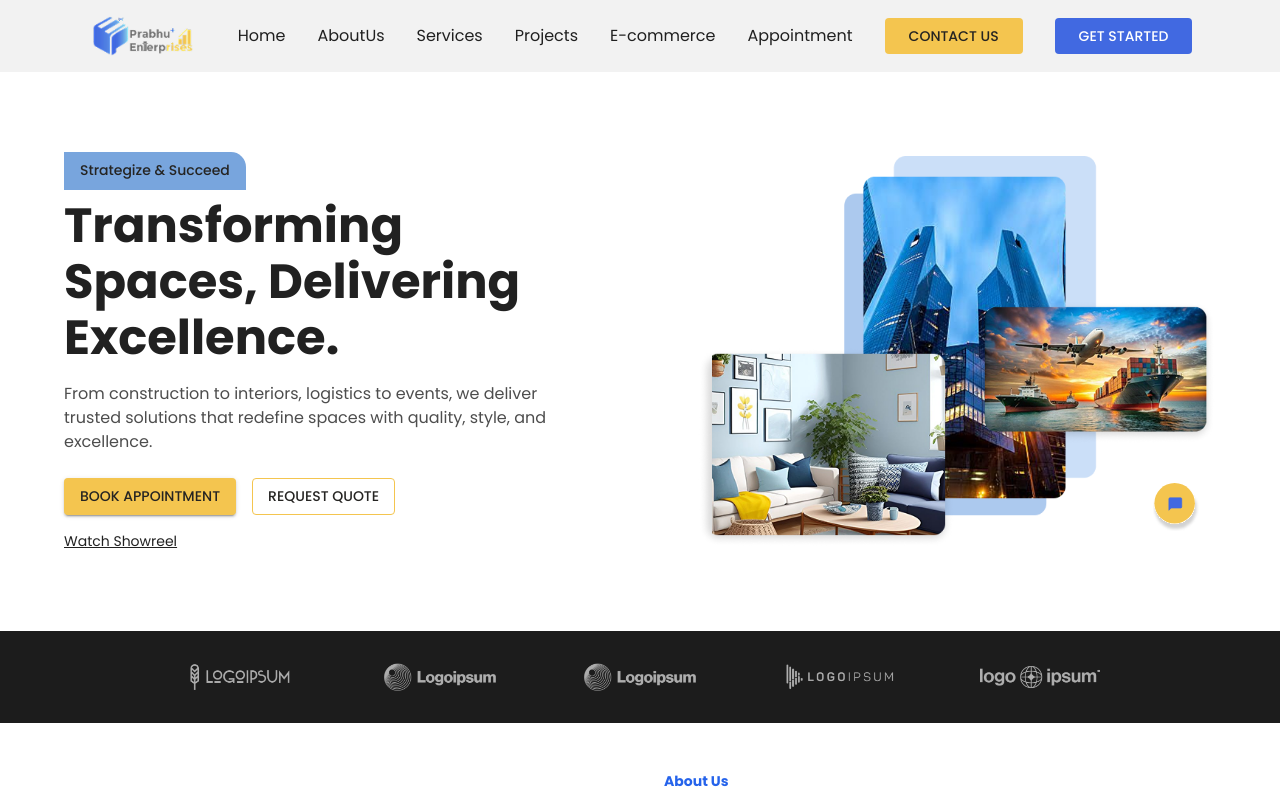
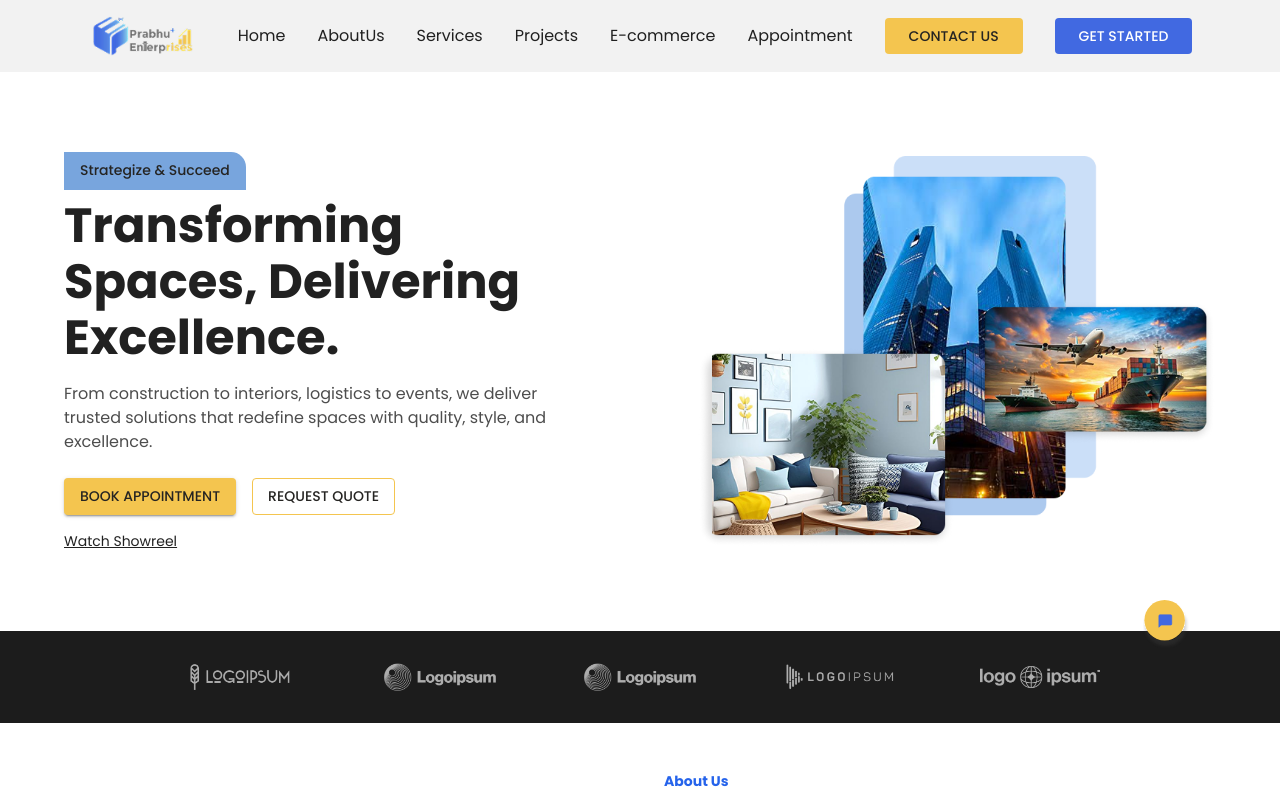
Before and after one commit to AmshuAmshuU/Prabhu-Enterprises, a Next.js app: page / in a window 1280 px wide. Shown: the top 792 px of the page. Built offline with nearby package versions, Linux system fonts and the light colour scheme.

Commit message:
updates in contactUs, home page, navbar, layout file

```diff
--- a/package.json
+++ b/package.json
@@ -18,6 +18,7 @@
     "react": "19.1.0",
     "react-countup": "^6.5.3",
     "react-dom": "19.1.0",
+    "react-google-recaptcha": "^3.1.0",
     "react-icons": "^5.5.0",
     "swiper": "^11.2.10"
   },
--- a/src/app/layout.js
+++ b/src/app/layout.js
@@ -3,6 +3,8 @@ import "./globals.css";
 import Navbar from "@/components/Utils/Navbar";
 import Footer from "@/components/Utils/Footer";
 import ThemeRegistry from "./ThemeRegistry";
+import Image from "next/image";
+import ChatIcon from "../app/assets/icons/socialMedia/chat.svg";
 
 const geistSans = Geist({ variable: "--font-geist-sans", subsets: ["latin"] });
 const geistMono = Geist_Mono({
@@ -29,7 +31,28 @@ export default function RootLayout({ children }) {
       <body className="antialiased">
         <ThemeRegistry fontVariable="var(--font-poppins)">
           <Navbar />
-          <section style={{ minHeight: "90vh" }}>{children}</section>
+          <section style={{ minHeight: "90vh" }}>
+              <Image
+                style={{
+                  position: "fixed",
+                  top: "75%",
+                  right: "7%",
+                  width: 48,
+                  height: 48,
+                  display: "flex",
+                  alignItems: "center",
+                  justifyContent: "center",
+                  boxShadow: 3,
+                  cursor: "pointer",
+                  zIndex: 9999,
+                }}
+                src={ChatIcon}
+                alt="Chat"
+                width={24}
+                height={24}
+              />
+            {children}
+          </section>
           <Footer />
         </ThemeRegistry>
       </body>
--- a/src/components/Utils/Navbar.js
+++ b/src/components/Utils/Navbar.js
@@ -15,6 +15,7 @@ import {
   ListItemText,
 } from "@mui/material";
 import styles from "../../styles/navbar.module.css";
+import Link from "next/link";
 
 const Navbar = () => {
   const [open, setOpen] = useState(false);
@@ -26,7 +27,14 @@ const Navbar = () => {
     <header
       className={`flex gap-10 items-center ${styles.navbar_container} px-5 py-4 boxShadow_000000 background_color_F2F2F2`}
     >
-      <Image src={logo} alt="logo" className="h-10 w-auto" />
+      <Link href={"/"}>
+        <Image
+          style={{ cursor: "pointer" }}
+          src={logo}
+          alt="logo"
+          className="h-10 w-auto"
+        />
+      </Link>
       <nav className="hidden lg:flex gap-8 items-center">
         {navbarPages.map((pages, index) => (
           <a key={index} href={pages.path} className="hover:text-blue-600">
@@ -99,11 +107,11 @@ const navbarPages = [
   },
   {
     name: "AboutUs",
-    path: "/",
+    path: "/aboutUs",
   },
   {
     name: "Services",
-    path: "/",
+    path: "/services",
   },
   {
     name: "Projects",
--- a/src/components/homePage/heroSection.js
+++ b/src/components/homePage/heroSection.js
@@ -3,7 +3,6 @@
 import React from "react";
 import { Box, Button, Container, Grid, Typography } from "@mui/material";
 import Image from "next/image";
-import ChatIcon from "../../app/assets/icons/socialMedia/chat.svg";
 import HeroImage from "../../app/assets/images/homePage/hero.png";
 
 const Hero = () => {
@@ -26,27 +25,9 @@ const Hero = () => {
             }}
           >
             <Box
-              sx={{ position: "relative", width: "100%", textAlign: "center" }}
+              sx={{ width: "100%", textAlign: "center" }}
             >
               <Image src={HeroImage} alt="Hero" priority />
-              <Image
-                style={{
-                  position: "absolute",
-                  bottom: 16,
-                  right: 16,
-                  width: 48,
-                  height: 48,
-                  display: "flex",
-                  alignItems: "center",
-                  justifyContent: "center",
-                  boxShadow: 3,
-                  cursor: "pointer",
-                }}
-                src={ChatIcon}
-                alt="Chat"
-                width={24}
-                height={24}
-              />
             </Box>
           </Grid>
           <Grid
```
Also changed, not shown: src/app/contactUs/page.js (+103 -24 lines), 1 other file (tests, documents, lock files or other folders).
